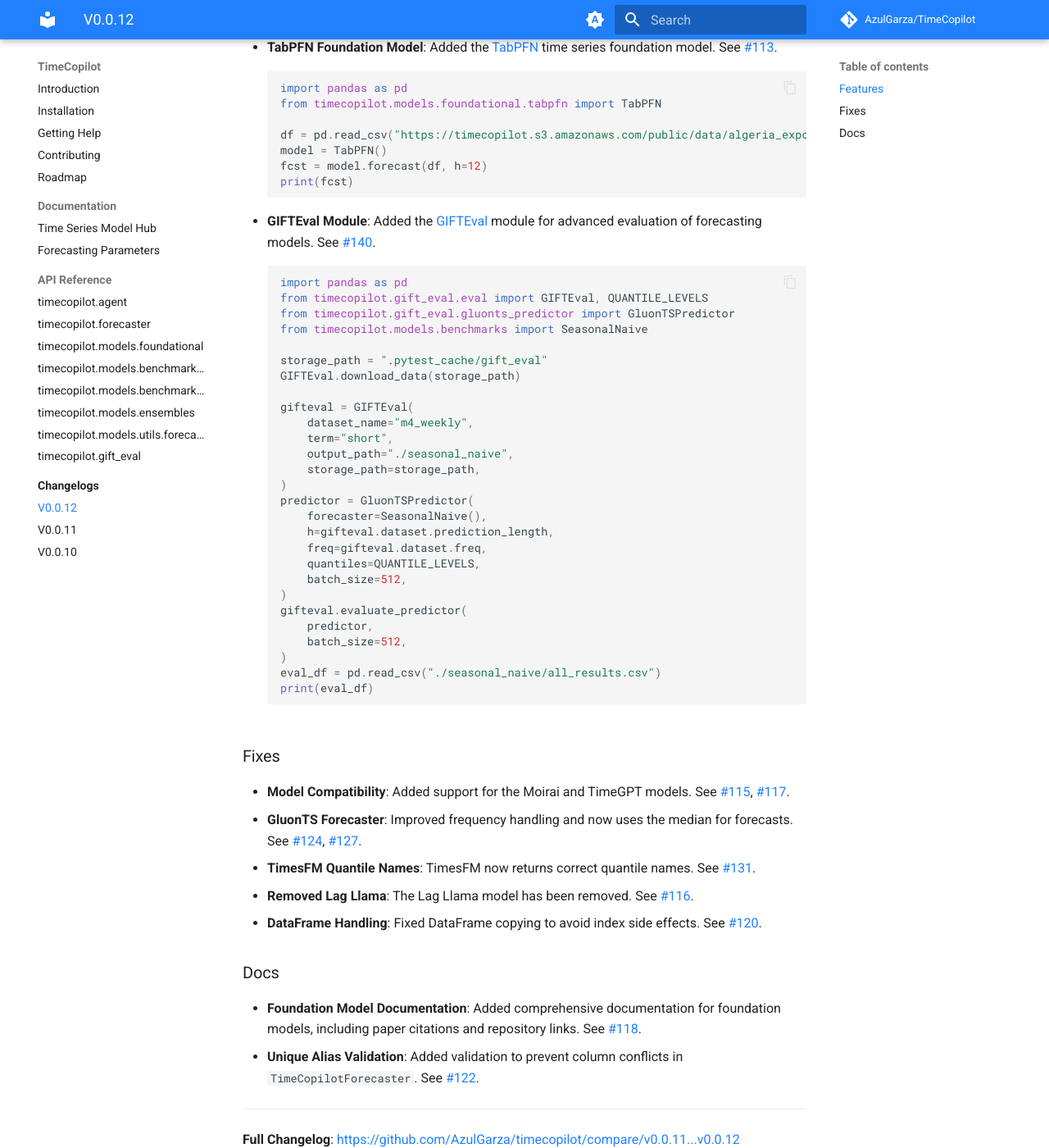
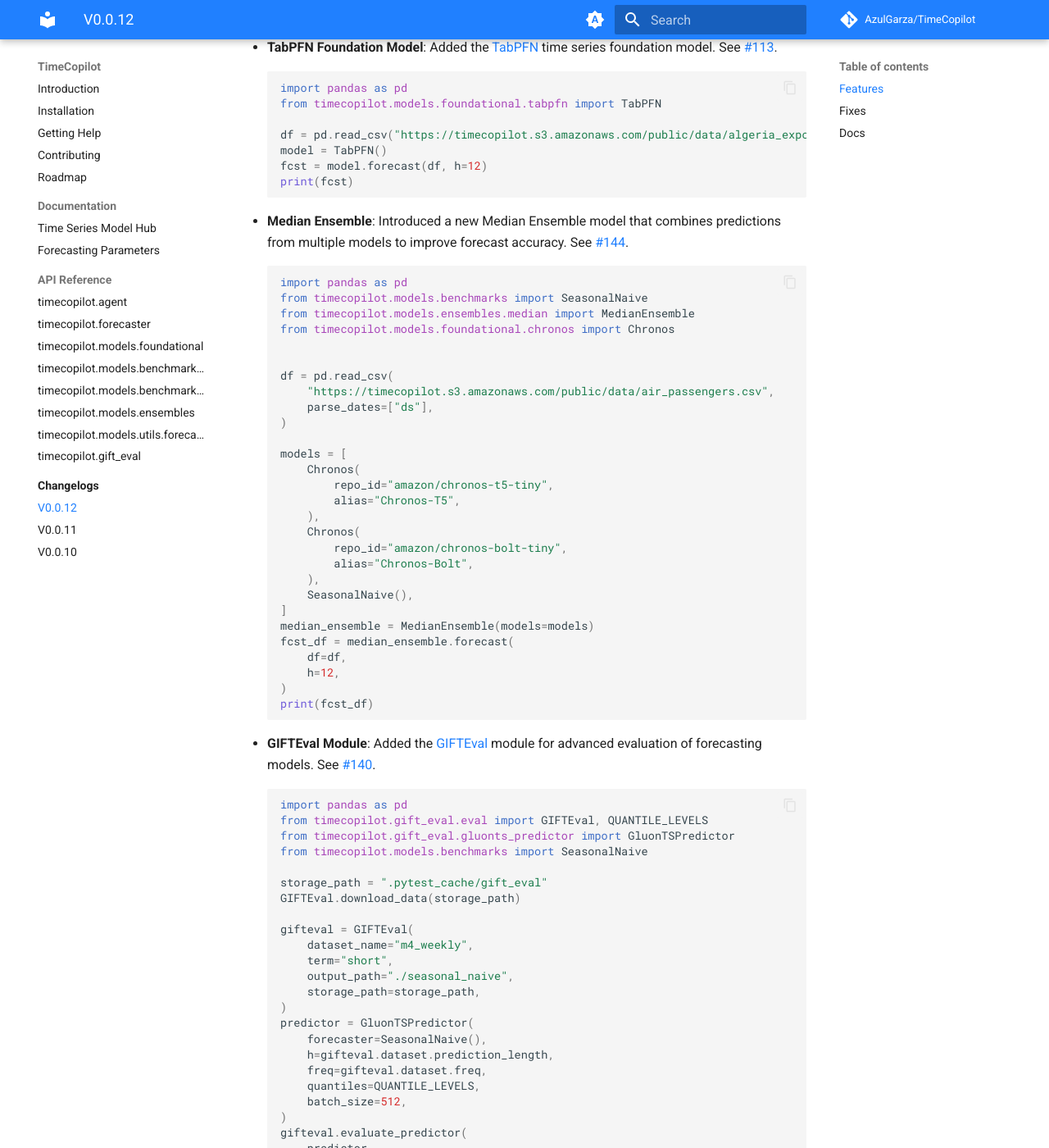
Before and after one commit to mpg05883/timecopilot, an MkDocs documentation site: the page built from docs/changelogs/v0.0.12.md, in a window 1280 px wide and 1400 px high, scrolled down 1330 px. Shown: the whole window at 82% size. Built offline with MkDocs 1.6.1 and Material for MkDocs 9.7.7, drawn with Linux system fonts in a browser that asks for light colours; comment, search, counter and statistics services are not loaded.

Commit message:
docs: add median ensemble release

````diff
--- a/docs/changelogs/v0.0.12.md
+++ b/docs/changelogs/v0.0.12.md
@@ -1,5 +1,4 @@
 ### Features
-
 
 * **Query Method**: Added a `query` method to the forecaster for flexible, programmatic access to model capabilities. See [#134](https://github.com/AzulGarza/timecopilot/pull/134).
     ```python
@@ -64,6 +63,38 @@
     print(fcst)
     ```
 
+* **Median Ensemble**: Introduced a new Median Ensemble model that combines predictions from multiple models to improve forecast accuracy. See [#144](https://github.com/AzulGarza/timecopilot/pull/144).
+    ```python
+    import pandas as pd
+    from timecopilot.models.benchmarks import SeasonalNaive
+    from timecopilot.models.ensembles.median import MedianEnsemble
+    from timecopilot.models.foundational.chronos import Chronos
+
+
+    df = pd.read_csv(
+        "https://timecopilot.s3.amazonaws.com/public/data/air_passengers.csv",
+        parse_dates=["ds"],
+    )
+
+    models = [
+        Chronos(
+            repo_id="amazon/chronos-t5-tiny",
+            alias="Chronos-T5",
+        ),
+        Chronos(
+            repo_id="amazon/chronos-bolt-tiny",
+            alias="Chronos-Bolt",
+        ),
+        SeasonalNaive(),
+    ]
+    median_ensemble = MedianEnsemble(models=models)
+    fcst_df = median_ensemble.forecast(
+        df=df,
+        h=12,
+    )
+    print(fcst_df)
+    ```
+
 * **GIFTEval Module**: Added the [GIFTEval](https://github.com/SalesforceAIResearch/gift-eval/) module for advanced evaluation of forecasting models. See [#140](https://github.com/AzulGarza/timecopilot/pull/140).
     ```python
     import pandas as pd
````
